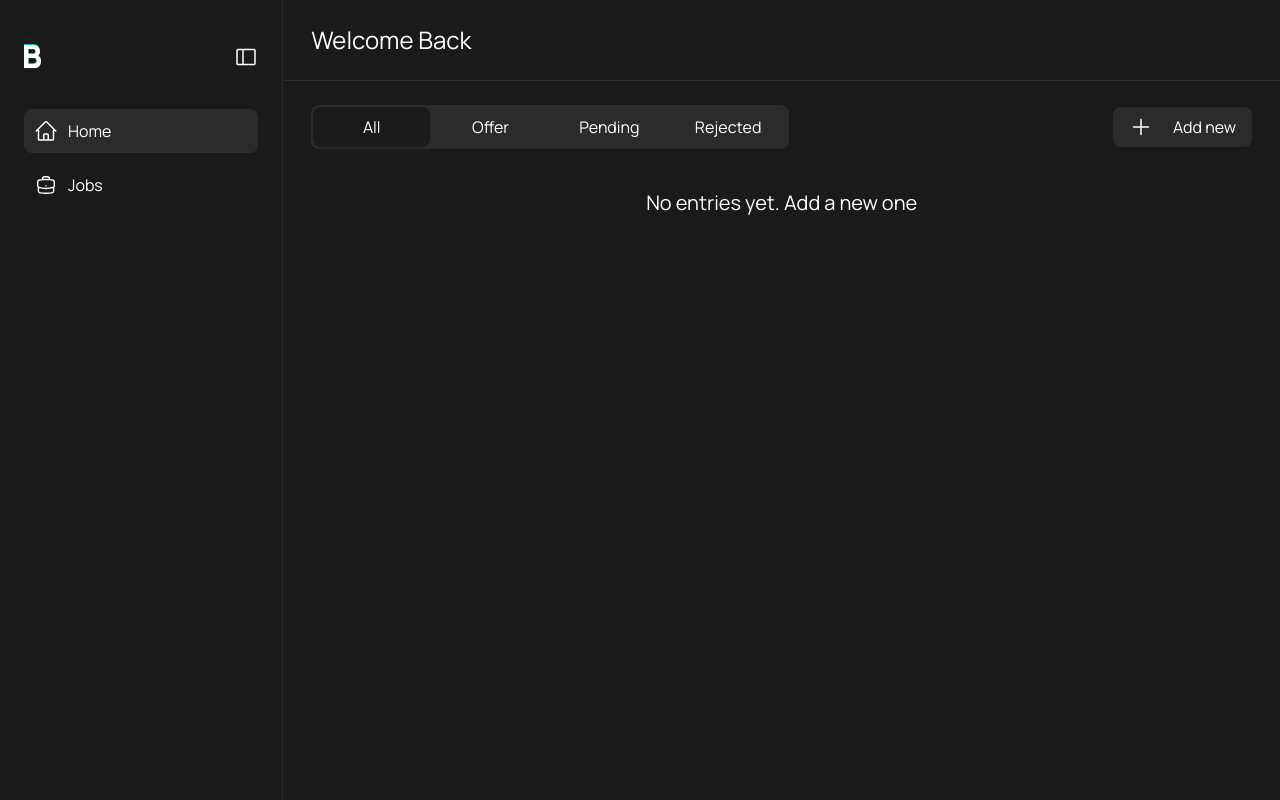
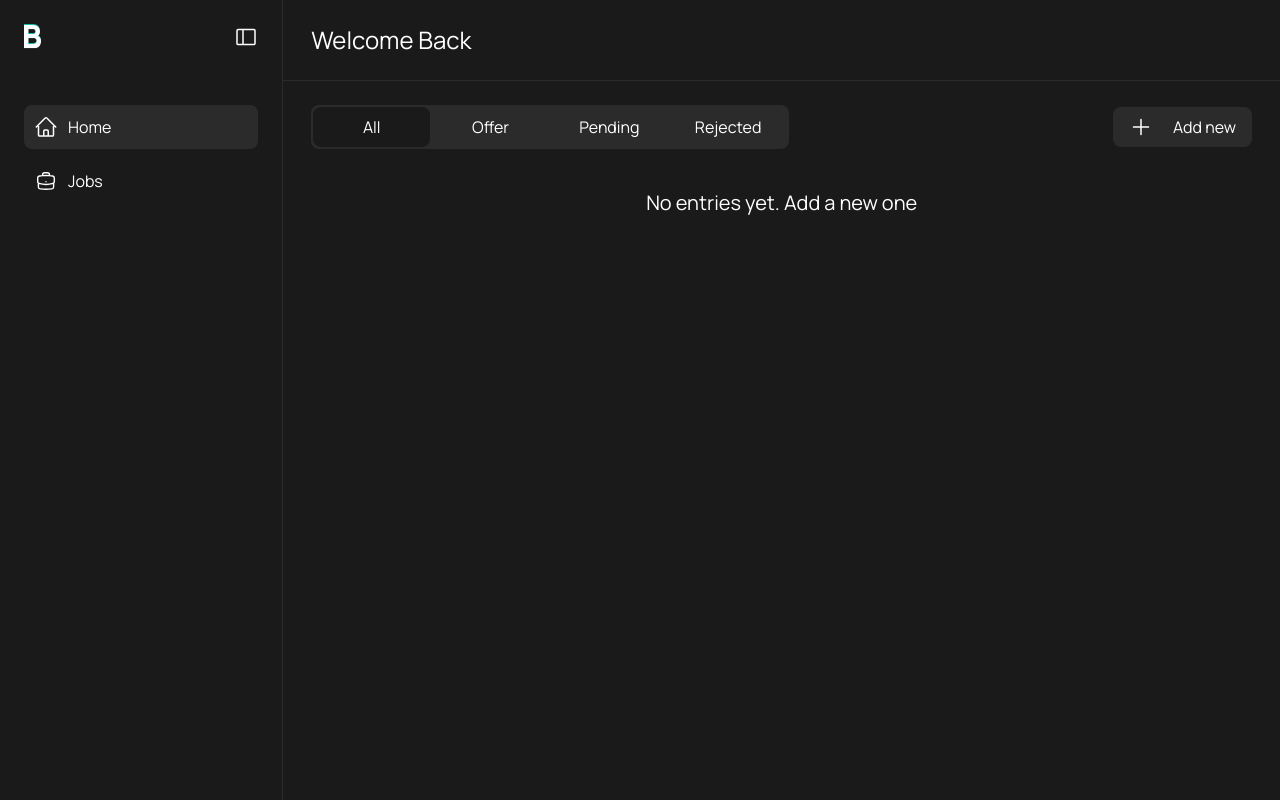
Before and after one commit to micronetic/bewerbase, a React (Vite) app in the folder frontend/: page /app in a window 1280 px wide. Built offline with nearby package versions, Linux system fonts and the light colour scheme.

Commit message:
fix: new logo size

```diff
--- a/frontend/src/app/components/layout/MobileHeader.jsx
+++ b/frontend/src/app/components/layout/MobileHeader.jsx
@@ -36,7 +36,7 @@ export default function MobileHeader() {
         <div className="fixed inset-0 w-full h-screen flex flex-col items-center bg-dark-primary/80 backdrop-blur-lg p-5 animate-fadeIn">
           <CloseIcon onClick={closeMenu} className="self-end" />
           <div className="flex flex-col items-center gap-y-10 mt-20">
-            <Logo />
+            <Logo className="w-8 h-auto" />
             <nav>
               <ul className="text-center">
                 {menuLinks.map((link) => (
--- a/frontend/src/app/components/layout/Sidebar.jsx
+++ b/frontend/src/app/components/layout/Sidebar.jsx
@@ -32,7 +32,7 @@ export default function Sidebar({ hideMobile }) {
 
   return (
     <aside
-      className={`flex-col gap-y-10 py-11 transition-all duration-200 ease-out border-r border-r-light-grey/20 ${collapsed ? "w-[60px] px-2" : "w-[350px] px-6"} ${hideMobile ? "hidden md:flex" : ""}`}
+      className={`flex-col gap-y-14 py-6 transition-all duration-200 ease-out border-r border-r-light-grey/20 ${collapsed ? "w-[60px] px-2" : "w-[350px] px-6"} ${hideMobile ? "hidden md:flex" : ""}`}
     >
       <div
         className={`flex items-center ${collapsed ? "justify-center" : "justify-between"}`}
```
